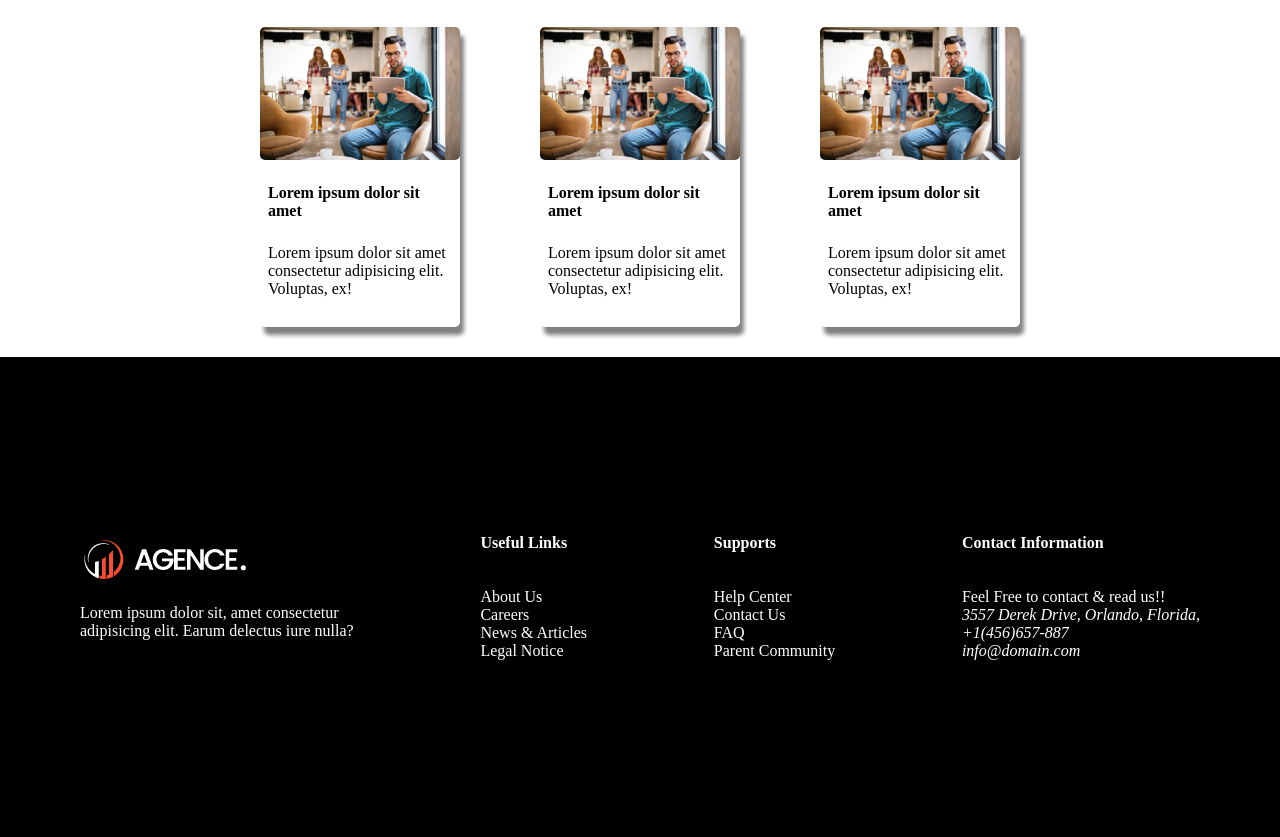
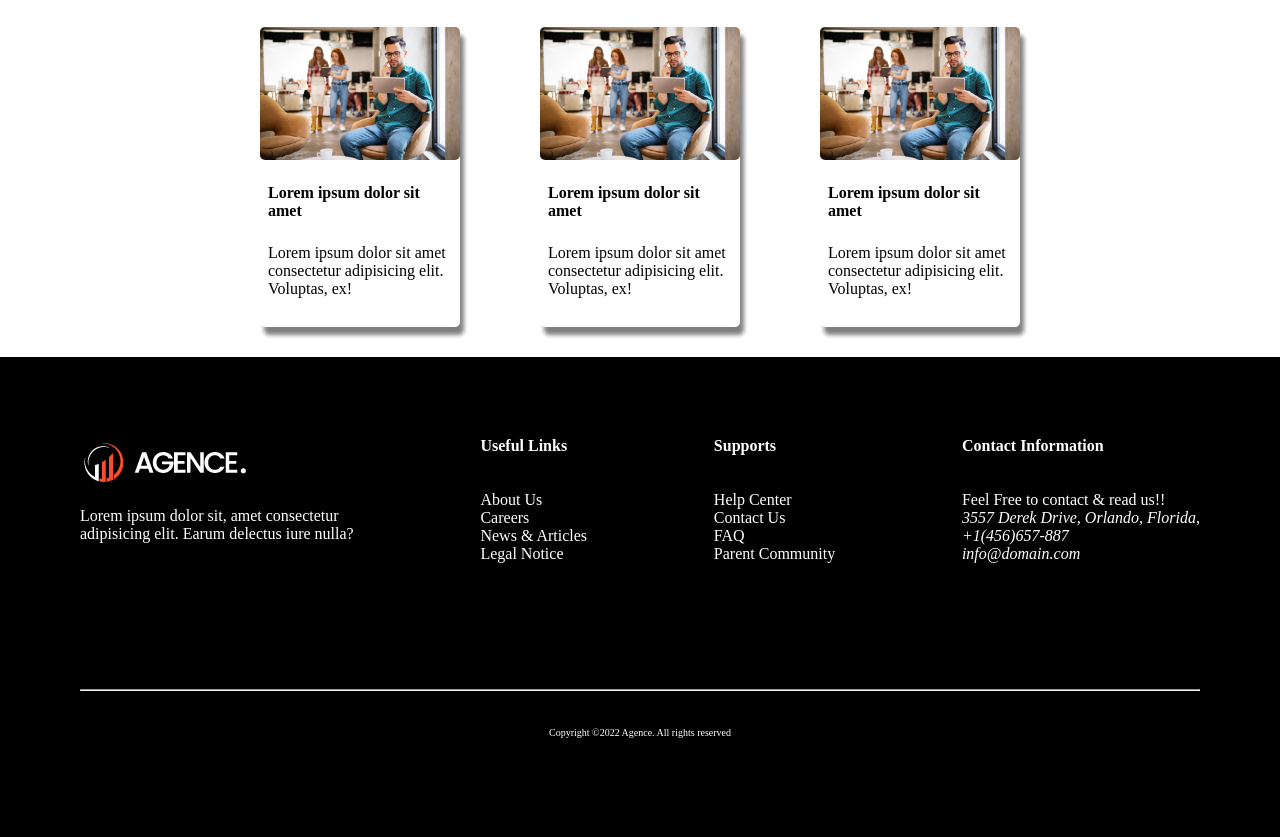
Before and after one commit to Radhesham-bit/digital_agency, a plain HTML site: page index.html in a window 1280 px wide. Shown: the part 1944-2781 px from the top of the page. Drawn offline with Linux system fonts and the light colour scheme.

Commit message:
footer section updated

```diff
--- a/index.html
+++ b/index.html
@@ -130,7 +130,8 @@
 
             <div class="call-info-2">
                 <div class="call-description">
-                    <p>Lorem ipsum dolor, sit amet consectetur adipisicing elit. Voluptates tempore accusamus enim quisquam fuga harum. Soluta harum necessitatibus facere veritatis?</p>
+                    <p>Lorem ipsum dolor, sit amet consectetur adipisicing elit. Voluptates tempore accusamus enim
+                        quisquam fuga harum. Soluta harum necessitatibus facere veritatis?</p>
                 </div>
 
                 <div class="call-button">
@@ -168,6 +169,7 @@
 
     <footer>
 
+        <div class="footer-sec">
             <div class="footer-container">
                 <div class="logo-div">
                     <img src="./asset/logo/logo.png" alt="" class="banner-img">
@@ -229,8 +231,14 @@
                     </address>
 
                 </div>
+            </div>
 
+            <br><br><br><br><br><br><br>
 
+            <hr>
+            <br><br>
+
+            <p class="copyright">Copyright &copy2022 Agence. All rights reserved</p>
 
 
         </div>
--- a/style/style.css
+++ b/style/style.css
@@ -318,14 +318,19 @@
     margin-bottom: 8px;
 }
 
-.footer-container{
+.footer-sec{
     height: 40vh;
     color: white;
     background-color: black;
+    padding: 80px;
+}
+
+.footer-container{
+
     display: flex;
     justify-content: space-between;
     align-items: center;
-    padding: 80px;
+
 }
 
 .usefullinks{
@@ -351,3 +356,8 @@
     text-decoration: none;
     color: white;
 }
+
+.copyright{
+    text-align: center;
+    font-size: 10px;
+}
```
Lines whose indentation alone changed are shown as unchanged.
